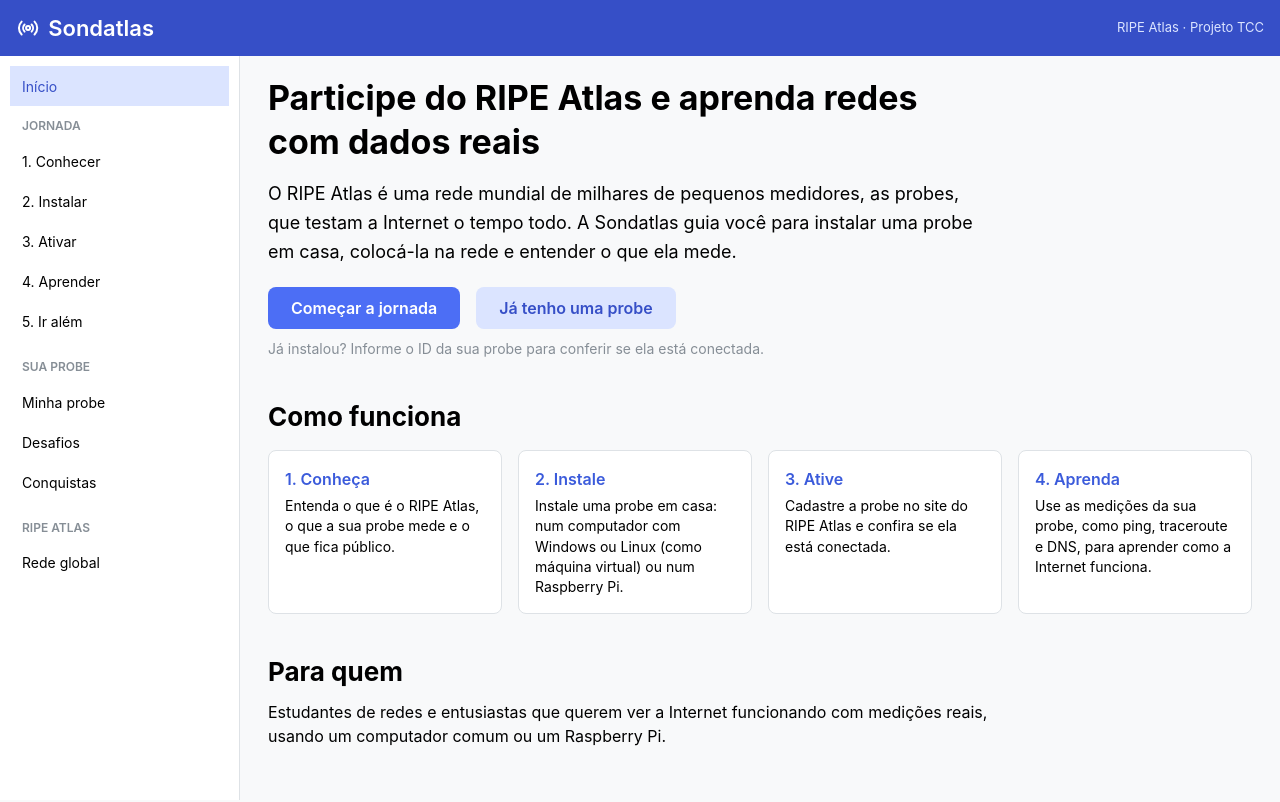
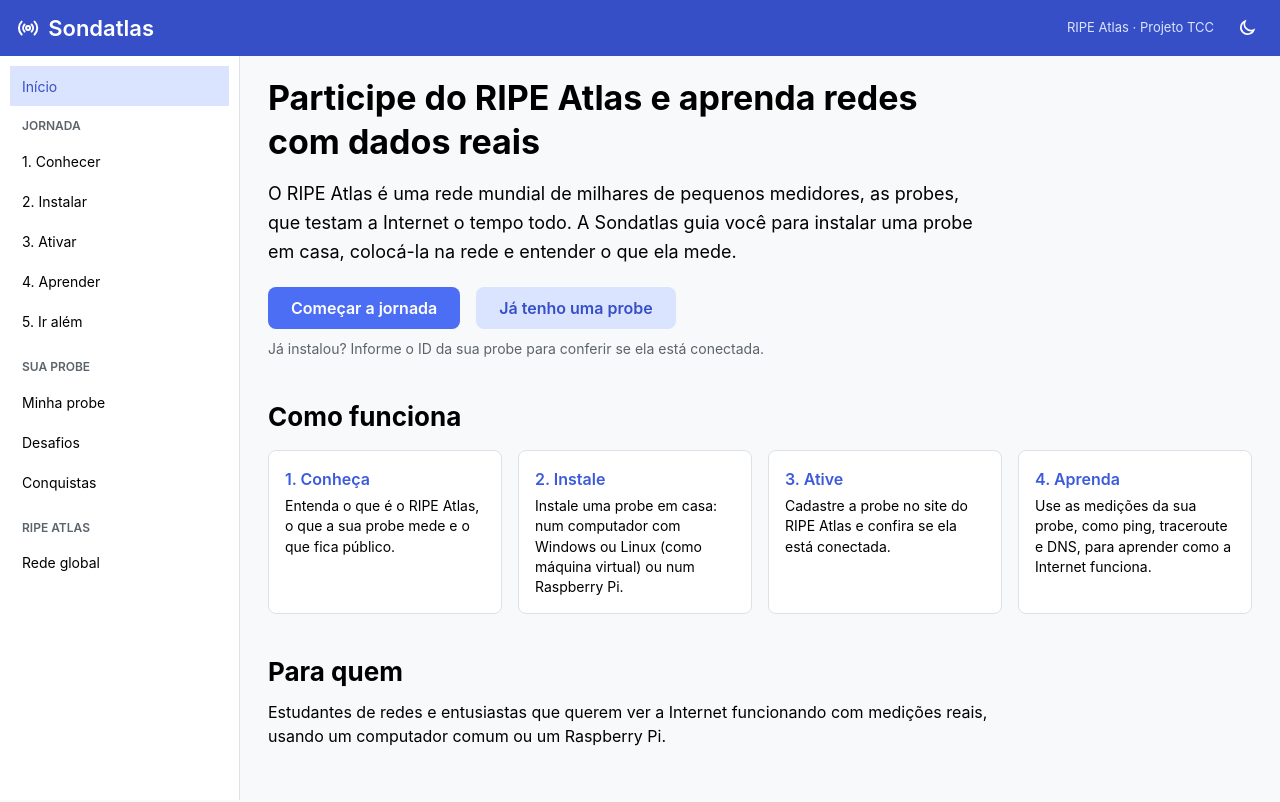
Before and after one commit to guilhermesvm/sondatlas, a React (Vite) app in the folder frontend/: page / in a window 1280 px wide. Shown: the top 802 px of the page. Built offline with nearby package versions, Linux system fonts and the light colour scheme; no server answers.

Commit message:
feat(ui): add dark mode that follows the system, with a header toggle

```diff
--- a/frontend/index.html
+++ b/frontend/index.html
@@ -5,6 +5,13 @@
     <meta name="viewport" content="width=device-width, initial-scale=1.0" />
     <meta name="theme-color" content="#364fc7" />
     <title>Sondatlas</title>
+    <script>
+      try {
+        var scheme = localStorage.getItem('mantine-color-scheme-value')
+        if (scheme !== 'light' && scheme !== 'dark') scheme = matchMedia('(prefers-color-scheme: dark)').matches ? 'dark' : 'light'
+        document.documentElement.setAttribute('data-mantine-color-scheme', scheme)
+      } catch (error) {}
+    </script>
   </head>
   <body>
     <div id="root"></div>
--- a/frontend/src/app/App.tsx
+++ b/frontend/src/app/App.tsx
@@ -6,6 +6,7 @@ import ProbeDistribution from '../features/probe-distribution/ProbeDistribution'
 import Home from '../pages/Home'
 import InConstruction from '../pages/InConstruction'
 import JourneyPage from '../pages/JourneyPage'
+import ColorSchemeToggle from './ColorSchemeToggle'
 import Footer from './Footer'
 import Logo from './Logo'
 import { journey, routeFromHash, routes } from './routes'
@@ -35,7 +36,10 @@ export default function App() {
             <Burger opened={menuOpen} onClick={menu.toggle} hiddenFrom="sm" size="sm" color="white" aria-label="Abrir menu" />
             <a className="brand" href="#/inicio" aria-label="Sondatlas, início"><Logo />Sondatlas</a>
           </Group>
-          <span className="header-label">RIPE Atlas · Projeto TCC</span>
+          <Group gap="md" wrap="nowrap">
+            <span className="header-label">RIPE Atlas · Projeto TCC</span>
+            <ColorSchemeToggle />
+          </Group>
         </Group>
       </AppShell.Header>
       <AppShell.Navbar p="xs" component="nav" aria-label="Páginas do dashboard">
--- /dev/null
+++ b/frontend/src/app/ColorSchemeToggle.tsx
@@ -0,0 +1,14 @@
+import { ActionIcon, useComputedColorScheme, useMantineColorScheme } from '@mantine/core'
+
+export default function ColorSchemeToggle() {
+  const { setColorScheme } = useMantineColorScheme()
+  const dark = useComputedColorScheme('light') === 'dark'
+  return <ActionIcon variant="subtle" color="white" size="lg" onClick={() => setColorScheme(dark ? 'light' : 'dark')}
+    aria-label={dark ? 'Usar tema claro' : 'Usar tema escuro'} title={dark ? 'Usar tema claro' : 'Usar tema escuro'}>
+    <svg width="20" height="20" viewBox="0 0 24 24" fill="none" stroke="currentColor" strokeWidth="2" strokeLinecap="round" aria-hidden="true">
+      {dark
+        ? <><circle cx="12" cy="12" r="4" /><path d="M12 2v2M12 20v2M4.9 4.9l1.4 1.4M17.7 17.7l1.4 1.4M2 12h2M20 12h2M4.9 19.1l1.4-1.4M17.7 6.3l1.4-1.4" /></>
+        : <path d="M20 14.5A8 8 0 0 1 9.5 4 8 8 0 1 0 20 14.5z" />}
+    </svg>
+  </ActionIcon>
+}
--- a/frontend/src/app/app.css
+++ b/frontend/src/app/app.css
@@ -5,10 +5,10 @@
 .nav-group + .nav-group { margin-top: 12px; }
 .main { display: flex; flex-direction: column; }
 .main > .page { width: 100%; margin-bottom: 48px; }
-.site-footer { margin: auto calc(-1 * var(--mantine-spacing-md)) calc(-1 * var(--mantine-spacing-md)); padding: 24px 32px; background: white; border-top: 1px solid var(--line); display: flex; flex-wrap: wrap; gap: 20px 48px; font-size: 14px; color: var(--muted); }
+.site-footer { margin: auto calc(-1 * var(--mantine-spacing-md)) calc(-1 * var(--mantine-spacing-md)); padding: 24px 32px; background: var(--surface); border-top: 1px solid var(--line); display: flex; flex-wrap: wrap; gap: 20px 48px; font-size: 14px; color: var(--muted); }
 .site-footer > div { flex: 0 1 520px; margin-right: auto; }
 .site-footer p { margin: 6px 0 0; }
-.footer-brand { display: inline-flex; align-items: center; gap: 6px; font-size: 17px; font-weight: 600; color: var(--mantine-primary-color-9); }
+.footer-brand { display: inline-flex; align-items: center; gap: 6px; font-size: 17px; font-weight: 600; color: var(--brand-text); }
 .site-footer h2 { font-size: 14px; margin: 0 0 6px; color: var(--mantine-color-text); }
 .site-footer ul { list-style: none; margin: 0; padding: 0; }
 .site-footer li + li { margin-top: 4px; }
--- a/frontend/src/features/ping-history/ping-history.css
+++ b/frontend/src/features/ping-history/ping-history.css
@@ -26,7 +26,7 @@
 .axis-label { fill: var(--muted); font-size: 13px; }
 .series-line { fill: none; stroke: var(--chart-rtt); stroke-width: 1.8; vector-effect: non-scaling-stroke; }
 .series-dot, .selected-dot { fill: var(--chart-rtt); }
-.selected-dot { stroke: white; stroke-width: 2; }
+.selected-dot { stroke: var(--surface); stroke-width: 2; }
 .loss .series-line { stroke: var(--chart-loss); }
 .loss .series-dot, .loss .selected-dot { fill: var(--chart-loss); }
 .selection-guide { stroke: var(--muted); stroke-dasharray: 3 3; }
--- a/frontend/src/features/probe-distribution/probe-distribution.css
+++ b/frontend/src/features/probe-distribution/probe-distribution.css
@@ -5,9 +5,9 @@
 .country-bars li { display: grid; grid-template-columns: minmax(140px, 200px) minmax(0, 1fr) 65px; gap: 12px; align-items: center; margin: 10px 0; font-size: 14px; }
 .country-name small { color: var(--muted); }
 .country-count { text-align: right; font-variant-numeric: tabular-nums; }
-.bar-track { height: 22px; border-left: 1px solid var(--mantine-color-gray-4); background: var(--mantine-color-gray-0); }
-.bar-track span { display: block; height: 100%; background: var(--mantine-color-gray-5); }
-.brazil .bar-track span { background: var(--mantine-primary-color-filled); }
+.bar-track { height: 22px; border-left: 1px solid var(--bar-axis); background: var(--bar-track); }
+.bar-track span { display: block; height: 100%; background: var(--bar); }
+.brazil .bar-track span { background: var(--bar-highlight); }
 .brazil .country-name, .brazil .country-count { font-weight: 600; }
 .distribution-chart + .reading-note { margin-top: 12px; }
 @media (max-width: 650px) {
--- a/frontend/src/main.tsx
+++ b/frontend/src/main.tsx
@@ -7,5 +7,5 @@ import App from './app/App'
 import { theme } from './app/theme'
 
 createRoot(document.getElementById('root')!).render(
-  <StrictMode><MantineProvider theme={theme} defaultColorScheme="light"><App /></MantineProvider></StrictMode>,
+  <StrictMode><MantineProvider theme={theme} defaultColorScheme="auto"><App /></MantineProvider></StrictMode>,
 )
--- a/frontend/src/pages/Home.tsx
+++ b/frontend/src/pages/Home.tsx
@@ -24,7 +24,7 @@ export default function Home() {
     <Title order={2} mt={40} mb="md">Como funciona</Title>
     <SimpleGrid cols={{ base: 1, sm: 2, md: 4 }} component="ol" className="home-steps">
       {steps.map((step, index) => <Paper key={step.title} component="li" withBorder p="md">
-        <Text fw={600} c="indigo.8">{index + 1}. {step.title}</Text>
+        <Text className="step-title">{index + 1}. {step.title}</Text>
         <Text size="sm" mt={4}>{step.text}</Text>
       </Paper>)}
     </SimpleGrid>
--- a/frontend/src/pages/pages.css
+++ b/frontend/src/pages/pages.css
@@ -1,4 +1,5 @@
 .home-steps { list-style: none; margin: 0; padding: 0; }
+.step-title { font-weight: 600; color: var(--brand-text); }
 @media (max-width: 650px) {
   .mantine-Stepper-stepBody { display: none; }
 }
--- a/frontend/src/styles/global.css
+++ b/frontend/src/styles/global.css
@@ -1,4 +1,34 @@
-body { background: var(--mantine-color-gray-0); line-height: 1.5; --muted: var(--mantine-color-dimmed); --line: var(--mantine-color-gray-3); --chart-rtt: var(--mantine-color-blue-7); --chart-loss: #b26530; }
+:root {
+  --page-bg: var(--mantine-color-gray-0);
+  --surface: var(--mantine-color-white);
+  --muted: var(--mantine-color-dimmed);
+  --line: var(--mantine-color-gray-3);
+  --brand-text: var(--mantine-color-indigo-8);
+  --bar: #7d858d;
+  --bar-track: var(--mantine-color-gray-0);
+  --bar-axis: var(--mantine-color-gray-4);
+  --bar-highlight: var(--mantine-primary-color-filled);
+  --chart-rtt: var(--mantine-color-blue-7);
+  --chart-loss: #b26530;
+}
+:root[data-mantine-color-scheme='light'] {
+  --mantine-color-dimmed: #5c636a;
+}
+:root[data-mantine-color-scheme='dark'] {
+  --mantine-color-text: #e8e8e8;
+  --mantine-color-dimmed: #b4b4b4;
+  --page-bg: var(--mantine-color-dark-8);
+  --surface: var(--mantine-color-dark-7);
+  --line: var(--mantine-color-dark-4);
+  --brand-text: var(--mantine-color-indigo-3);
+  --bar: var(--mantine-color-dark-2);
+  --bar-track: var(--mantine-color-dark-6);
+  --bar-axis: var(--mantine-color-dark-4);
+  --bar-highlight: var(--mantine-color-indigo-5);
+  --chart-rtt: var(--mantine-color-blue-4);
+  --chart-loss: #d9894f;
+}
+body { background: var(--page-bg); line-height: 1.5; }
 summary { cursor: pointer; }
 a:focus-visible, summary:focus-visible { outline: 2px solid var(--mantine-primary-color-filled); outline-offset: 3px; }
 .page { max-width: 1120px; margin: 0 auto; padding: 4px 12px 24px; }
```
Also changed, not shown: 1 other file (tests, documents, lock files or other folders).
